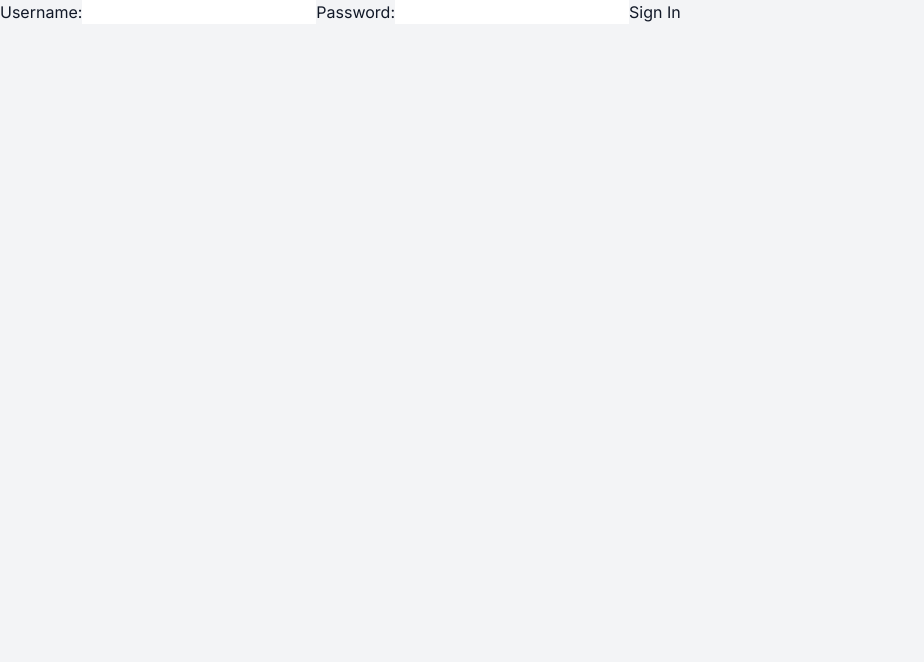
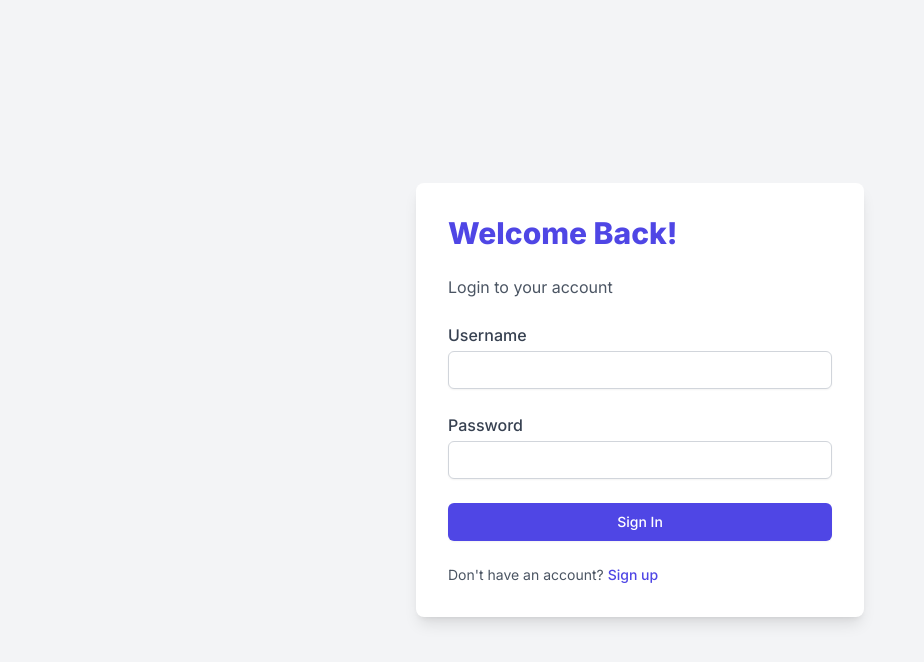
Before and after one commit to mshuecodev/todoapp, a Next.js app: page /auth/signin in a window 1280 px wide. Shown: the top 662 px of the page, without its empty margins (0-924 px from the left). Built offline with nearby package versions, Linux system fonts and the light colour scheme.

Commit message:
login ui change

```diff
--- a/app/auth/signin/page.tsx
+++ b/app/auth/signin/page.tsx
@@ -1,12 +1,13 @@
-// src/app/auth/signin/page.tsx
-
 "use client"
-
 import { signIn } from "next-auth/react"
+import { useState } from "react"
 
 const SignIn = () => {
+	const [loading, setLoading] = useState(false)
+
 	const handleSignIn = async (event: React.FormEvent) => {
 		event.preventDefault()
+		setLoading(true)
 		const res = await signIn("credentials", {
 			redirect: false,
 			username: (event.target as any).username.value,
@@ -15,32 +16,69 @@ const SignIn = () => {
 
 		if (res?.error) {
 			console.error("Sign-in error:", res.error)
+			setLoading(false)
 		} else {
 			window.location.href = "/"
 		}
 	}
 
 	return (
+		<div className="min-h-screen flex flex-col items-center justify-center bg-gray-100">
+			<div className="bg-white rounded-lg shadow-lg p-8 max-w-md w-full transform transition-all duration-500 hover:scale-105">
+				<h1 className="text-3xl font-extrabold text-indigo-600 mb-6">Welcome Back!</h1>
+				<p className="text-gray-600 mb-6">Login to your account</p>
+				<form
+					onSubmit={handleSignIn}
+					className="space-y-6"
+				>
 					<div>
-			<form onSubmit={handleSignIn}>
-				<label>
-					Username:
+						<label
+							htmlFor="username"
+							className="block text-left font-medium text-gray-700"
+						>
+							Username
+						</label>
 						<input
 							type="text"
+							id="username"
+							className="mt-1 block w-full px-4 py-2 border border-gray-300 rounded-md shadow-sm focus:outline-none focus:ring-indigo-500 focus:border-indigo-500 sm:text-sm transition-colors"
 							name="username"
 							required
 						/>
+					</div>
+					<div>
+						<label
+							htmlFor="password"
+							className="block text-left font-medium text-gray-700"
+						>
+							Password
 						</label>
-				<label>
-					Password:
 						<input
 							type="password"
+							id="password"
+							className="mt-1 block w-full px-4 py-2 border border-gray-300 rounded-md shadow-sm focus:outline-none focus:ring-indigo-500 focus:border-indigo-500 sm:text-sm transition-colors"
 							name="password"
 							required
 						/>
-				</label>
-				<button type="submit">Sign In</button>
+					</div>
+					<button
+						type="submit"
+						className={`w-full flex justify-center py-2 px-4 border border-transparent rounded-md shadow-sm text-sm font-medium text-white ${loading ? "bg-gray-400" : "bg-indigo-600 hover:bg-indigo-700"} focus:outline-none focus:ring-2 focus:ring-offset-2 focus:ring-indigo-500 transition-colors`}
+						disabled={loading}
+					>
+						{loading ? "Signing In..." : "Sign In"}
+					</button>
 				</form>
+				<p className="mt-6 text-sm text-gray-600">
+					Don't have an account?{" "}
+					<a
+						href="#"
+						className="font-medium text-indigo-600 hover:text-indigo-500 transition-colors"
+					>
+						Sign up
+					</a>
+				</p>
+			</div>
 		</div>
 	)
 }
--- a/app/components/UserSession.tsx
+++ b/app/components/UserSession.tsx
@@ -15,17 +15,9 @@ const UserSession = () => {
 	}
 
 	if (!session) {
-		return <div>You are not authenticated. Please sign in.</div>
+		console.log("session", session)
+		router.push("/auth/signin")
 	}
-
-	console.log("session", status)
-
-	useEffect(() => {
-		console.log(session, status)
-		if (status === "unauthenticated") {
-			router.push("/auth/signin")
-		}
-	}, [status, router])
 
 	return (
 		<div>
--- a/app/globals.css
+++ b/app/globals.css
@@ -5,8 +5,23 @@
 
 body {
 	@apply bg-gray-100 text-gray-900;
+	background: linear-gradient(90deg, #6366f1, #818cf8, #6366f1);
+	background-size: 300% 300%;
+	animation: gradientBG 8s ease infinite;
 }
 
 .container {
 	@apply max-w-4xl mx-auto p-4;
 }
+
+@keyframes gradientBG {
+	0% {
+		background-position: 0% 50%;
+	}
+	50% {
+		background-position: 100% 50%;
+	}
+	100% {
+		background-position: 0% 50%;
+	}
+}
--- a/app/page.tsx
+++ b/app/page.tsx
@@ -1,10 +1,12 @@
 // src/app/page.tsx
 
 import UserSession from "@/app/components/UserSession"
+import { Inter } from "next/font/google"
+const inter = Inter({ subsets: ["latin"] })
 
 const HomePage = () => {
 	return (
-		<div>
+		<div className={inter.className}>
 			<UserSession />
 		</div>
 	)
```
Also changed, not shown: package.json (indentation only), 1 other file (tests, documents, lock files or other folders). Lines whose indentation alone changed are shown as unchanged.
